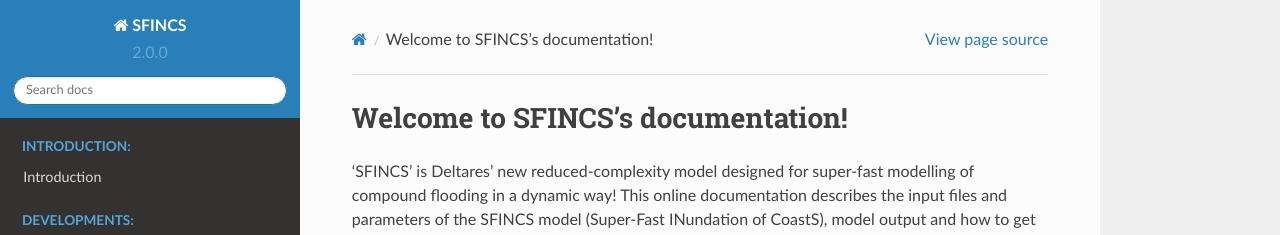
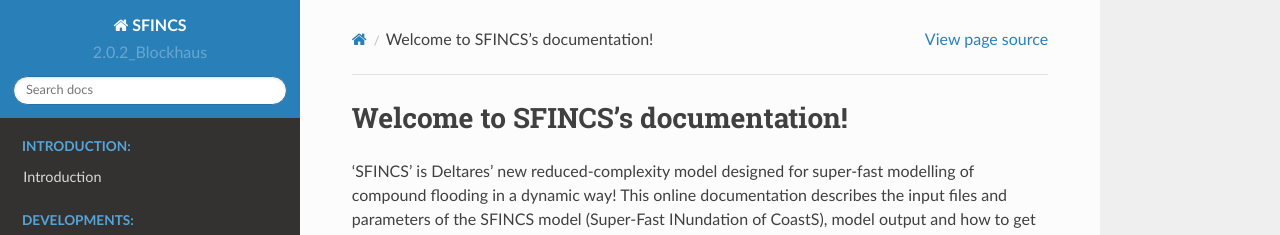
Before and after one commit to Deltares/SFINCS, a Sphinx documentation site: the page built from docs/index.rst, in a window 1280 px wide. Shown: the top 235 px of the page. Built offline with Sphinx 7.4.7 and the Read the Docs theme 2.0.0, drawn with Linux system fonts in a browser that asks for light colours.

Commit message:
- Bump version docs

```diff
--- a/docs/conf.py
+++ b/docs/conf.py
@@ -71,9 +71,9 @@
 # built documents.
 #
 # The short X.Y version.
-version = '2.0.0'
+version = '2.0.2_Blockhaus'
 # The full version, including alpha/beta/rc tags.
-release = '2.0.0'
+release = '2.0.2_Blockhaus'
 
 # The language for content autogenerated by Sphinx. Refer to documentation
 # for a list of supported languages.
```
